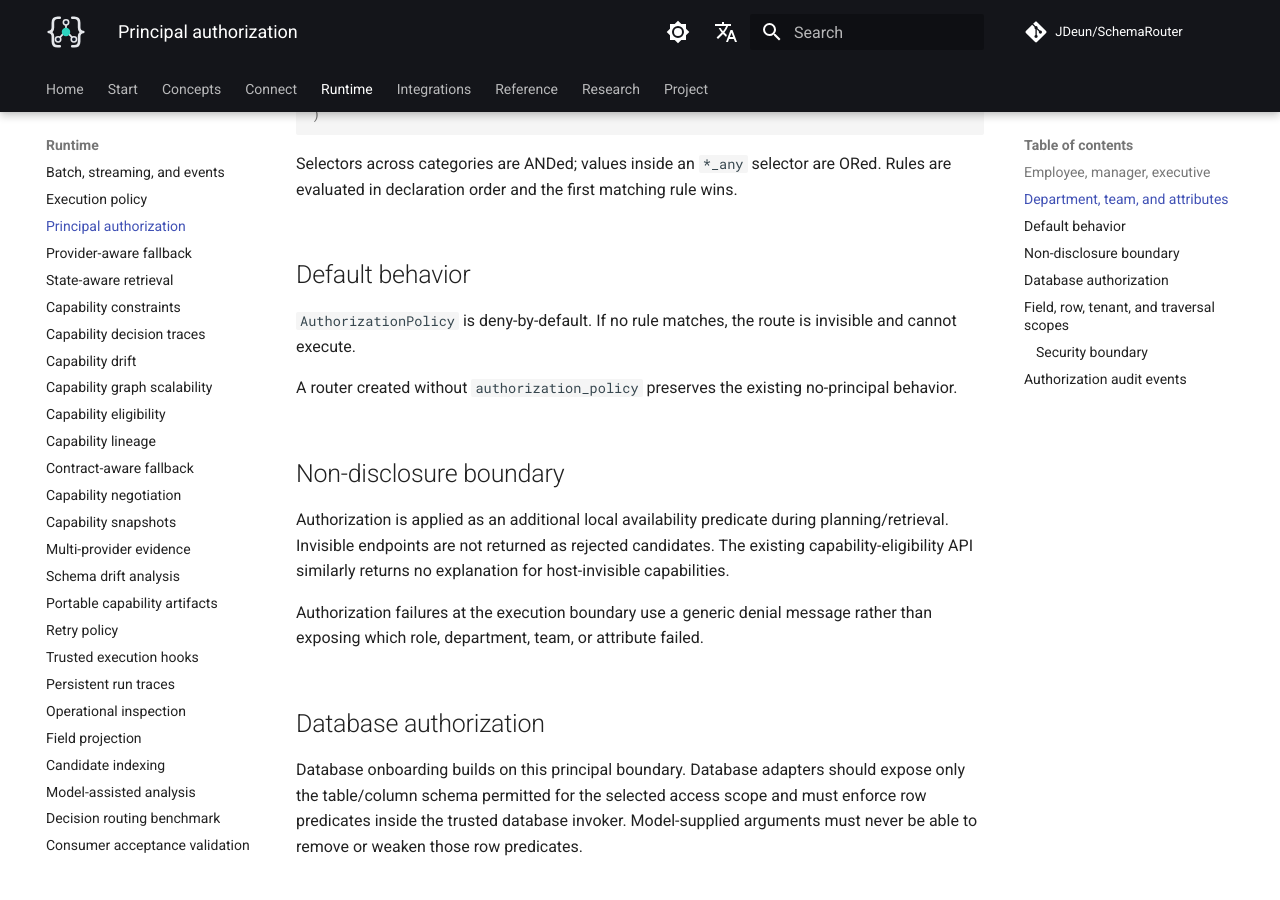
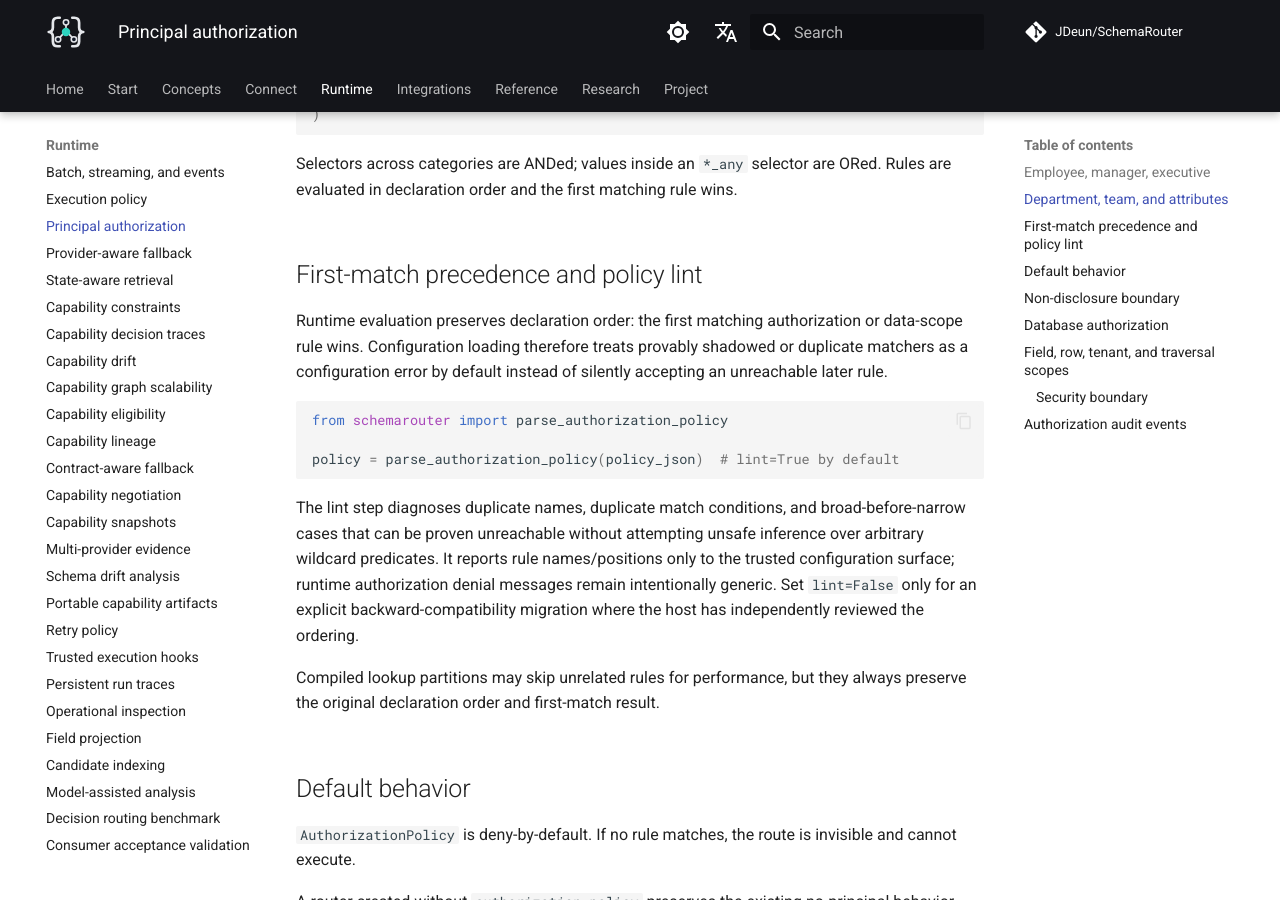
Before and after one commit to JDeun/SchemaRouter, an MkDocs documentation site: the page built from docs/guides/authorization.md, in a window 1280 px wide and 900 px high, scrolled down 1937 px. Built offline with MkDocs 1.6.1 and Material for MkDocs 9.7.7, drawn with Linux system fonts in a browser that asks for light colours; comment, search, counter and statistics services are not loaded.

Commit message:
docs(authz): document first-match lint and compiled lookup

````diff
--- a/docs/guides/authorization.md
+++ b/docs/guides/authorization.md
@@ -95,6 +95,27 @@ AuthorizationRule(
 
 Selectors across categories are ANDed; values inside an `*_any` selector are ORed. Rules are
 evaluated in declaration order and the first matching rule wins.
+
+## First-match precedence and policy lint
+
+Runtime evaluation preserves declaration order: the first matching authorization or data-scope rule
+wins. Configuration loading therefore treats provably shadowed or duplicate matchers as a
+configuration error by default instead of silently accepting an unreachable later rule.
+
+```python
+from schemarouter import parse_authorization_policy
+
+policy = parse_authorization_policy(policy_json)  # lint=True by default
+```
+
+The lint step diagnoses duplicate names, duplicate match conditions, and broad-before-narrow cases
+that can be proven unreachable without attempting unsafe inference over arbitrary wildcard
+predicates. It reports rule names/positions only to the trusted configuration surface; runtime
+authorization denial messages remain intentionally generic. Set `lint=False` only for an explicit
+backward-compatibility migration where the host has independently reviewed the ordering.
+
+Compiled lookup partitions may skip unrelated rules for performance, but they always preserve the
+original declaration order and first-match result.
 
 ## Default behavior
 
````
